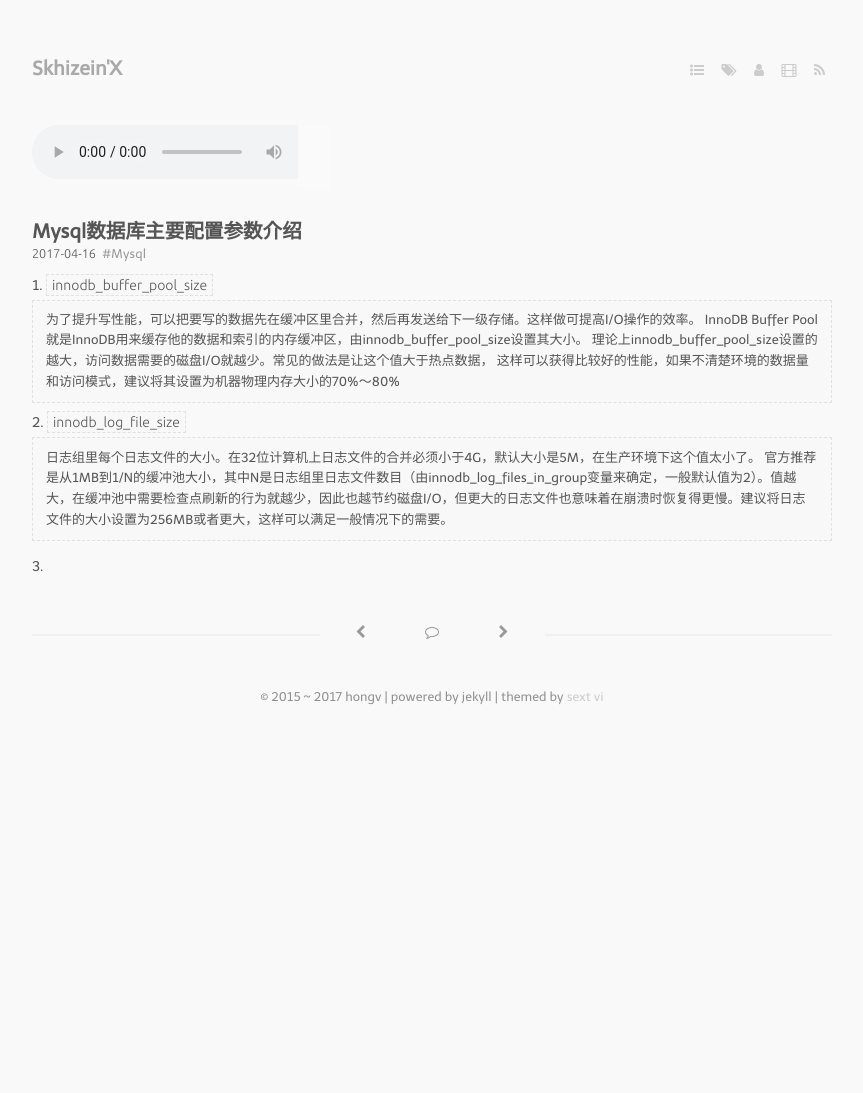
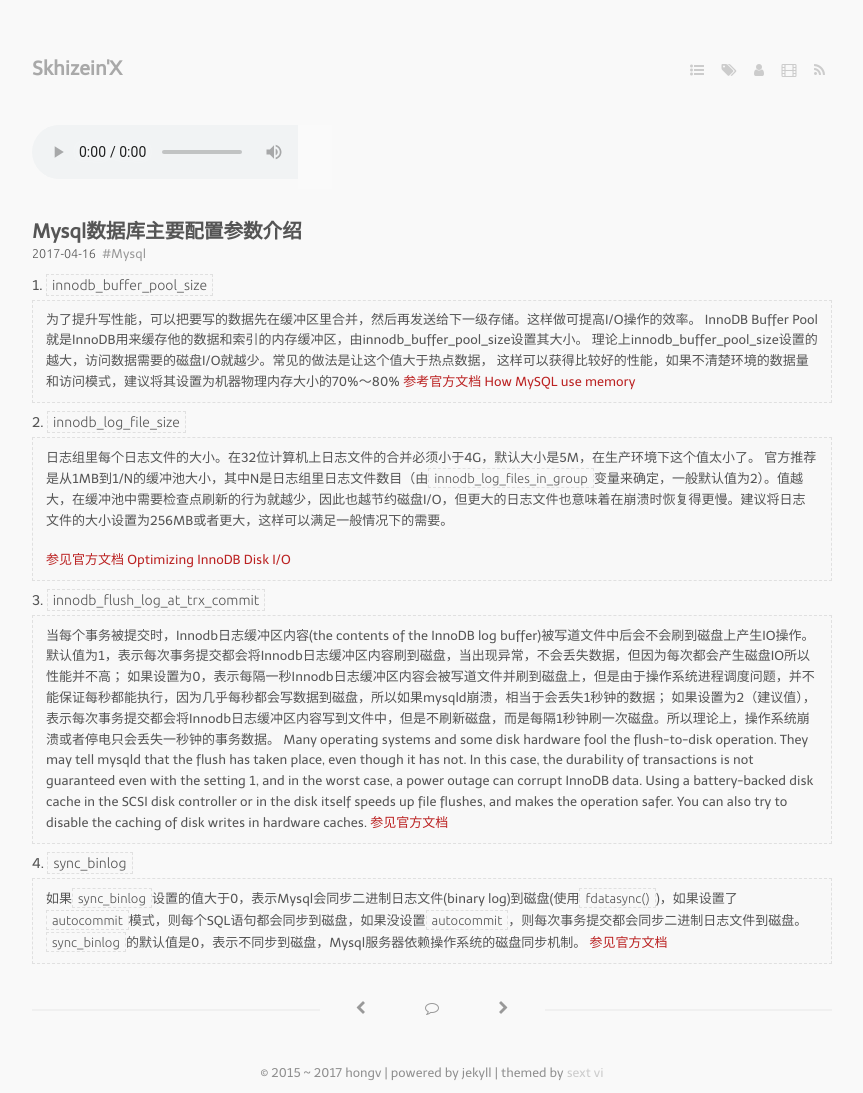
Before and after one commit to xhwSkhizein/xhwSkhizein.github.io, a Jekyll site: the page built from _posts/2017-04-16-Mysql数据库主要配置参数介绍.markdown, in a window 1280 px wide. Shown: the whole page, without its empty margins (208-1071 px from the left). Built offline with Jekyll 4.4.1, drawn with Linux system fonts in a browser that asks for light colours; nearby versions of some CDN libraries; comment, search, counter and statistics services are not loaded; before the commit the page ends 900 px from its top, so only the background shows below that.

Commit message:
addfix xxx

```diff
--- a/_posts/2017-04-16-Mysql数据库主要配置参数介绍.markdown
+++ b/_posts/2017-04-16-Mysql数据库主要配置参数介绍.markdown
@@ -12,8 +12,23 @@ tags:
 > InnoDB Buffer Pool就是InnoDB用来缓存他的数据和索引的内存缓冲区，由innodb_buffer_pool_size设置其大小。
 > 理论上innodb_buffer_pool_size设置的越大，访问数据需要的磁盘I/O就越少。常见的做法是让这个值大于热点数据，
 > 这样可以获得比较好的性能，如果不清楚环境的数据量和访问模式，建议将其设置为机器物理内存大小的70%～80%
+> [参考官方文档](https://dev.mysql.com/doc/refman/5.7/en/innodb-parameters.html#sysvar_innodb_buffer_pool_size)
+> [How MySQL use memory](https://dev.mysql.com/doc/refman/5.7/en/memory-use.html)
 
 2. `innodb_log_file_size`
-> 日志组里每个日志文件的大小。在32位计算机上日志文件的合并必须小于4G，默认大小是5M，在生产环境下这个值太小了。 官方推荐是从1MB到1/N的缓冲池大小，其中N是日志组里日志文件数目（由innodb_log_files_in_group变量来确定，一般默认值为2）。值越大，在缓冲池中需要检查点刷新的行为就越少，因此也越节约磁盘I/O，但更大的日志文件也意味着在崩溃时恢复得更慢。建议将日志文件的大小设置为256MB或者更大，这样可以满足一般情况下的需要。
+> 日志组里每个日志文件的大小。在32位计算机上日志文件的合并必须小于4G，默认大小是5M，在生产环境下这个值太小了。 官方推荐是从1MB到1/N的缓冲池大小，其中N是日志组里日志文件数目（由`innodb_log_files_in_group`变量来确定，一般默认值为2）。值越大，在缓冲池中需要检查点刷新的行为就越少，因此也越节约磁盘I/O，但更大的日志文件也意味着在崩溃时恢复得更慢。建议将日志文件的大小设置为256MB或者更大，这样可以满足一般情况下的需要。
+>
+> [参见官方文档](https://dev.mysql.com/doc/refman/5.7/en/innodb-parameters.html#sysvar_innodb_log_file_size)
+> [Optimizing InnoDB Disk I/O](https://dev.mysql.com/doc/refman/5.7/en/optimizing-innodb-diskio.html)
 
-3.
+3. `innodb_flush_log_at_trx_commit`
+> 当每个事务被提交时，Innodb日志缓冲区内容(the contents of the InnoDB log buffer)被写道文件中后会不会刷到磁盘上产生IO操作。
+> 默认值为1，表示每次事务提交都会将Innodb日志缓冲区内容刷到磁盘，当出现异常，不会丢失数据，但因为每次都会产生磁盘IO所以性能并不高；
+> 如果设置为0，表示每隔一秒Innodb日志缓冲区内容会被写道文件并刷到磁盘上，但是由于操作系统进程调度问题，并不能保证每秒都能执行，因为几乎每秒都会写数据到磁盘，所以如果mysqld崩溃，相当于会丢失1秒钟的数据；
+> 如果设置为2（建议值），表示每次事务提交都会将Innodb日志缓冲区内容写到文件中，但是不刷新磁盘，而是每隔1秒钟刷一次磁盘。所以理论上，操作系统崩溃或者停电只会丢失一秒钟的事务数据。
+> Many operating systems and some disk hardware fool the flush-to-disk operation. They may tell mysqld that the flush has taken place, even though it has not. In this case, the durability of transactions is not guaranteed even with the setting 1, and in the worst case, a power outage can corrupt InnoDB data. Using a battery-backed disk cache in the SCSI disk controller or in the disk itself speeds up file flushes, and makes the operation safer. You can also try to disable the caching of disk writes in hardware caches.
+> [参见官方文档](https://dev.mysql.com/doc/refman/5.7/en/innodb-parameters.html#sysvar_innodb_flush_log_at_trx_commit)
+
+4. `sync_binlog`
+> 如果`sync_binlog`设置的值大于0，表示Mysql会同步二进制日志文件(binary log)到磁盘(使用`fdatasync()`)，如果设置了`autocommit`模式，则每个SQL语句都会同步到磁盘，如果没设置`autocommit`，则每次事务提交都会同步二进制日志文件到磁盘。`sync_binlog`的默认值是0，表示不同步到磁盘，Mysql服务器依赖操作系统的磁盘同步机制。
+> [参见官方文档](https://dev.mysql.com/doc/refman/5.7/en/replication-options-binary-log.html#sysvar_sync_binlog)
--- a/_posts/2017-04-19-MysqlInnoDB事务隔离级别.markdown
+++ b/_posts/2017-04-19-MysqlInnoDB事务隔离级别.markdown
@@ -78,7 +78,7 @@ tags:
 > TODO
 
 
-
+[InnoDB-transaction-model](http://dev.cs.ovgu.de/db/mysql/InnoDB-transaction-model.html)
 
 
 
--- a/_posts/2017-04-20-JVM垃圾回收机制.markdown
+++ b/_posts/2017-04-20-JVM垃圾回收机制.markdown
@@ -3,5 +3,5 @@ title: JVM垃圾回收机制
 layout: post
 guid: urn:uuid:4a526026-4d57-4c56-8e1d-4734999bd343
 tags:
-  -
+  - Java JVM 垃圾回收 CMS G1
 ---
```
Also changed, not shown: _posts/2017-04-25-StringBuilder与StringBuffer实现对比与分析.markdown (added, +7 -0 lines), _posts/2017-04-25-crontab使用介绍.markdown (added, +7 -0 lines), _posts/2017-04-25-正则表达式及perl的基本使用.markdown (added, +7 -0 lines), _posts/2017-04-26-linux下fstab配置及挂载硬盘.markdown (added, +10 -0 lines), _posts/2017-04-26-rsync命令详解及rsync算法学习.markdown (added, +10 -0 lines), _posts/2017-04-27-MySQL索引数据结构之B树和B+树.markdown (added, +7 -0 lines).
